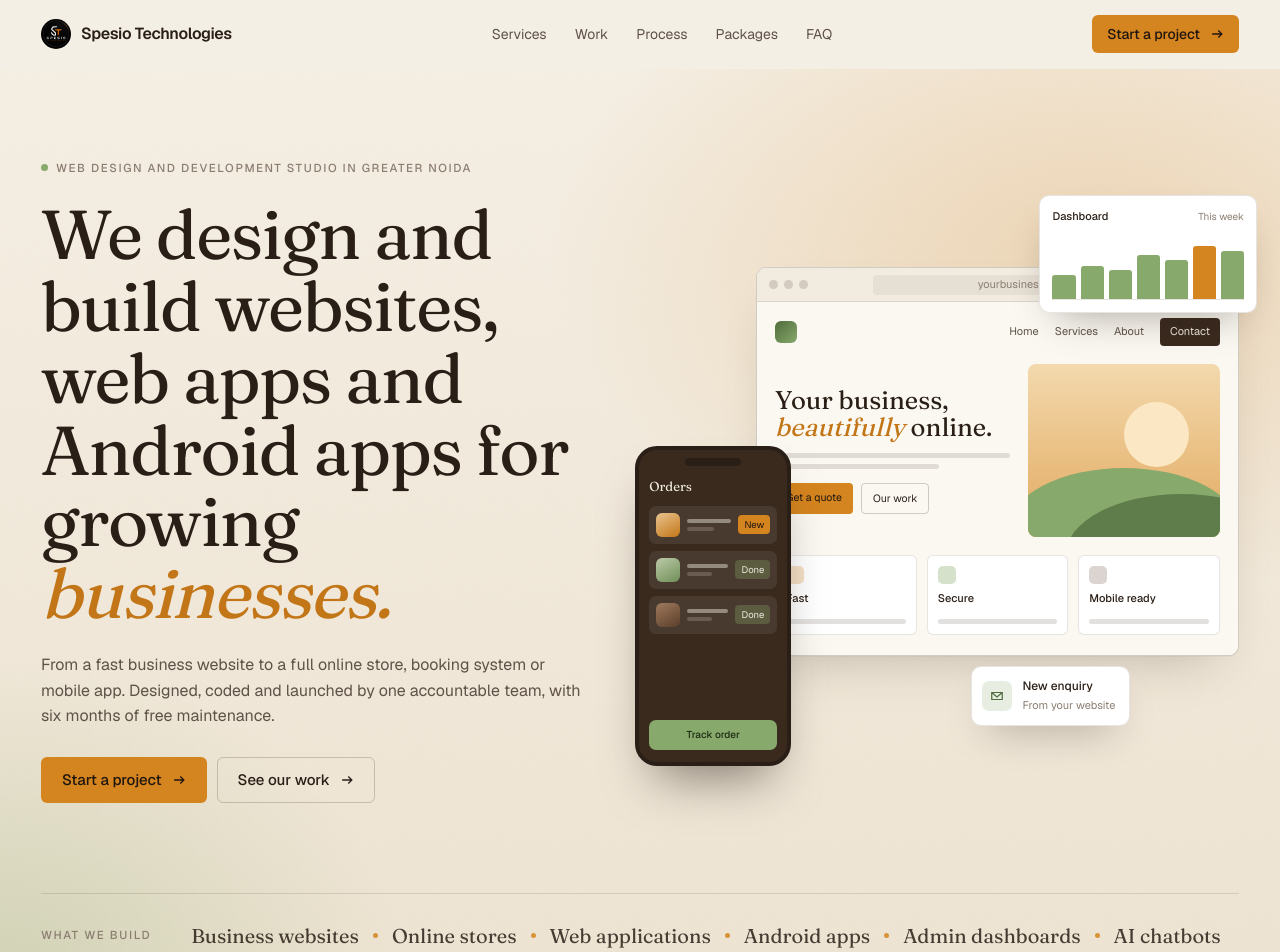
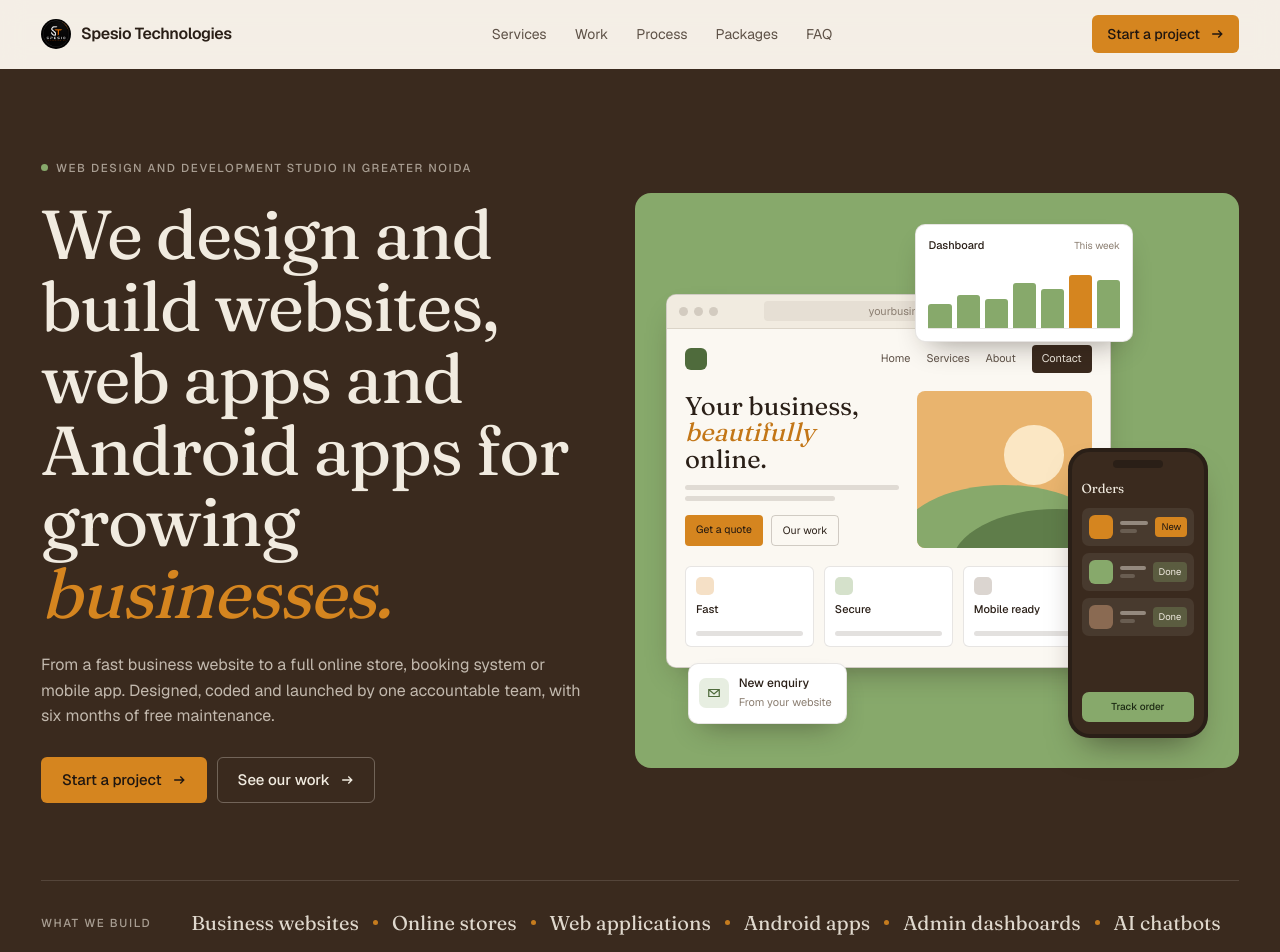
Before and after one commit to SoaibAkhtar321/Spesio-Technologies, a React (Vite) app: page / in a window 1280 px wide. Shown: the top 952 px of the page. Built offline with nearby package versions, Linux system fonts and the light colour scheme.

Commit message:
Walnut hero without gradients

```diff
--- a/src/index.css
+++ b/src/index.css
@@ -677,3 +677,54 @@ a.channel:hover b { color: var(--walnut-2); }
 .liveshot { display: block; width: 100%; height: auto; aspect-ratio: 16 / 9; object-fit: cover; object-position: top; background: var(--surface); }
 .cs-shot { max-width: 1100px; margin: 0 auto; }
 .cs-shot .pscreen { max-width: none; }
+
+/* ==========================================================================
+   Hero v4: solid walnut, no gradients
+   ========================================================================== */
+.hero { background: var(--walnut); color: var(--on-dark); padding-bottom: 0; }
+.hero__bg { display: none; }
+.hero .label { color: rgba(241, 235, 224, 0.6); }
+.hero .status::before { background: var(--sage); }
+.hero .h1 { color: var(--on-dark); }
+.hero .h1 em { color: var(--amber); }
+.hero .lead { color: rgba(241, 235, 224, 0.74); }
+.hero .btn--outline { color: var(--on-dark); border-color: rgba(241, 235, 224, 0.3); }
+.hero .btn--outline:hover { background: rgba(241, 235, 224, 0.08); border-color: rgba(241, 235, 224, 0.55); }
+.hero .proof { border-top-color: rgba(241, 235, 224, 0.14); margin-top: clamp(48px, 6vw, 80px); }
+.hero .proof li { color: var(--on-dark); opacity: 0.9; }
+/* Solid sage "stage" behind the illustration */
+.hero__visual { padding: clamp(18px, 2.4vw, 32px); background: var(--sage); border-radius: 16px; }
+.composite { padding-top: 64px; padding-bottom: 96px; }
+.composite__dash { top: 0; right: 0; }
+.composite__toast { right: 6%; bottom: 28px; }
+.composite__phone { left: 0; bottom: 0; }
+.browser, .dash, .toast { box-shadow: 0 14px 30px -14px rgba(31, 22, 16, 0.45); }
+.phone { box-shadow: 0 18px 34px -16px rgba(31, 22, 16, 0.6); }
+/* Remove gradients inside the illustration */
+.gsite__logo { background: var(--sage-ink); }
+.gsite__img { background: #e9b46e; }
+.gapp__img.c0 { background: #d5851f; }
+.gapp__img.c1 { background: #87a96b; }
+.gapp__img.c2 { background: #8a6a52; }
+@media (max-width: 600px) { .hero__visual { padding: 14px; } .composite { padding-top: 70px; padding-bottom: 140px; } }
+
+/* Header sits on the walnut hero on the home page */
+.hdr { background: rgba(244, 239, 230, 0.94); }
+
+/* ==========================================================================
+   Services: flat, no gradients
+   ========================================================================== */
+#services { background: var(--bg); }
+.sart { background: var(--surface); }
+.sart__img { background: var(--sage); }
+.svc { background: #fbf8f2; }
+.composite { color: var(--text); }
+.composite .phone { color: var(--on-dark); }
+@media (min-width: 601px) { .composite__browser { margin-left: 16%; width: 84%; } }
+@media (min-width: 601px) {
+  .composite { padding-top: 70px; padding-bottom: 70px; }
+  .composite__browser { margin-left: 0; width: 82%; }
+  .composite__phone { left: auto; right: 0; bottom: 0; width: clamp(120px, 11vw, 148px); }
+  .composite__dash { top: 0; right: auto; left: 46%; }
+  .composite__toast { right: auto; left: 4%; bottom: 14px; }
+}
```
